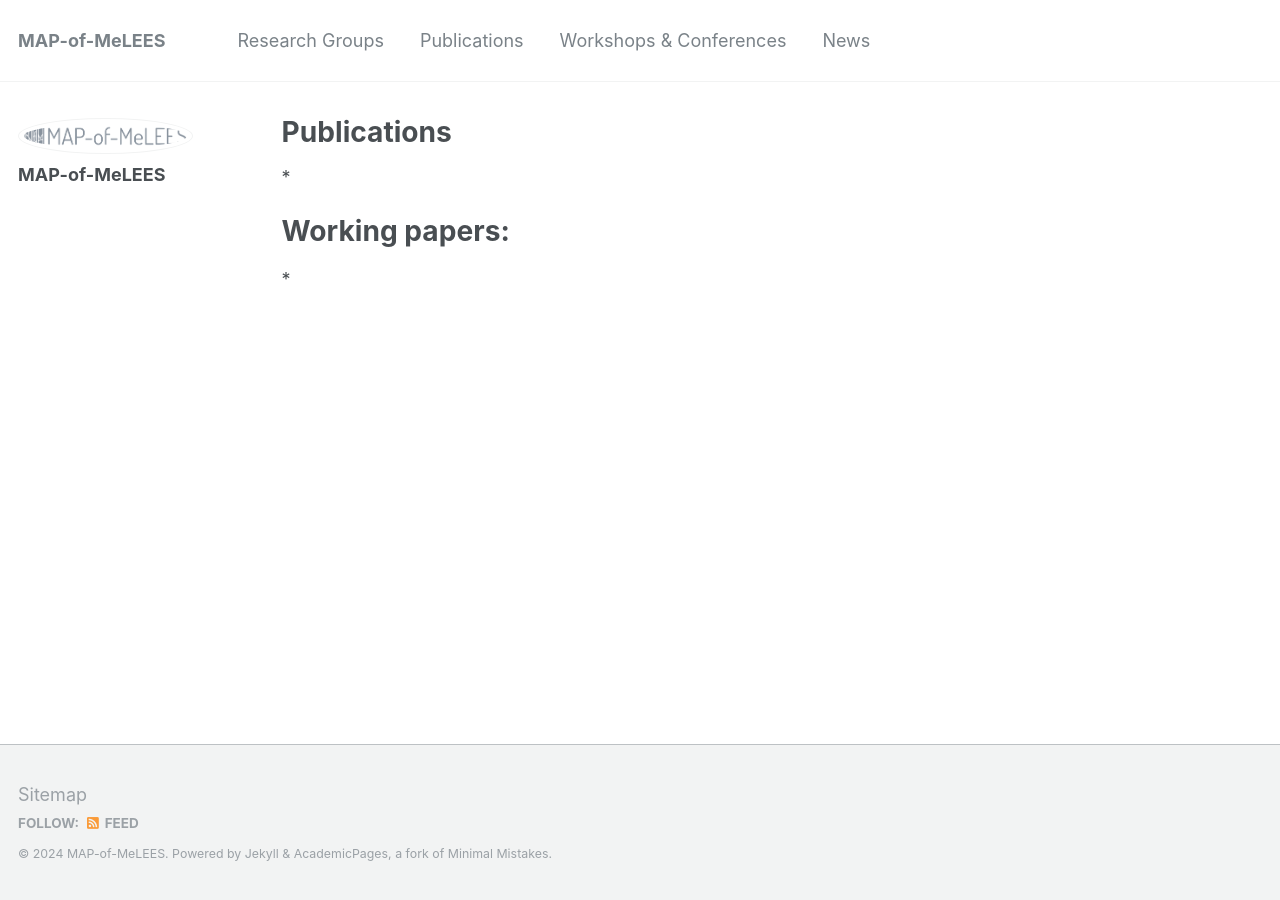
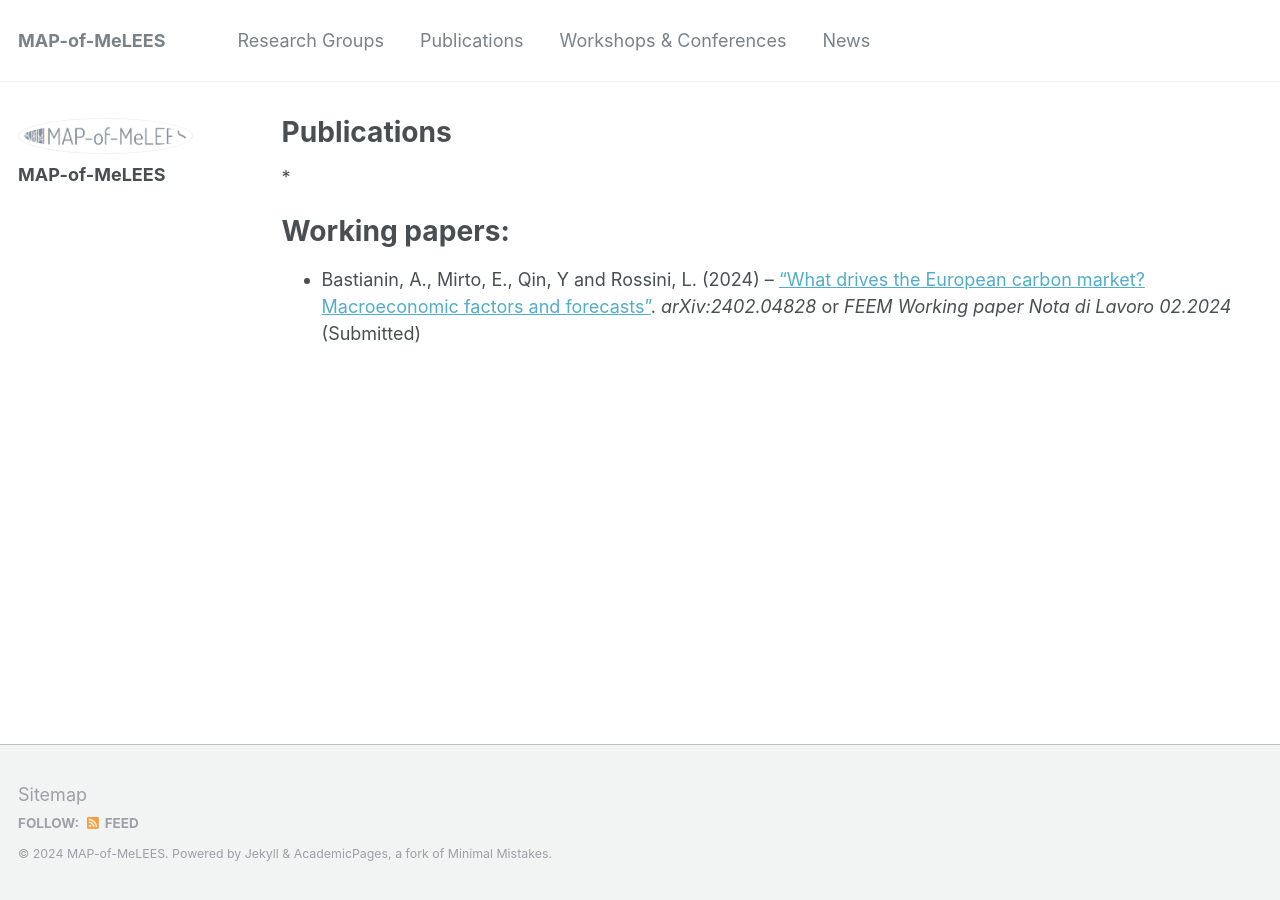
Before and after one commit to valeriodotti/MAP-of-MeLEES, a Jekyll site: the page built from _pages/publications.md, in a window 1280 px wide. Built offline with Jekyll 4.4.1, drawn with Linux system fonts in a browser that asks for light colours.

Commit message:
Update publications.md

```diff
--- a/_pages/publications.md
+++ b/_pages/publications.md
@@ -11,4 +11,4 @@ author_profile: true
 Working papers:
 ======
 
-*
+* Bastianin, A., Mirto, E., Qin, Y and Rossini, L. (2024) -- ["What drives the European carbon market? Macroeconomic factors and forecasts"](https://arxiv.org/abs/2402.04828). _arXiv:2402.04828_ or _FEEM Working paper Nota di Lavoro 02.2024_ (Submitted)
```
